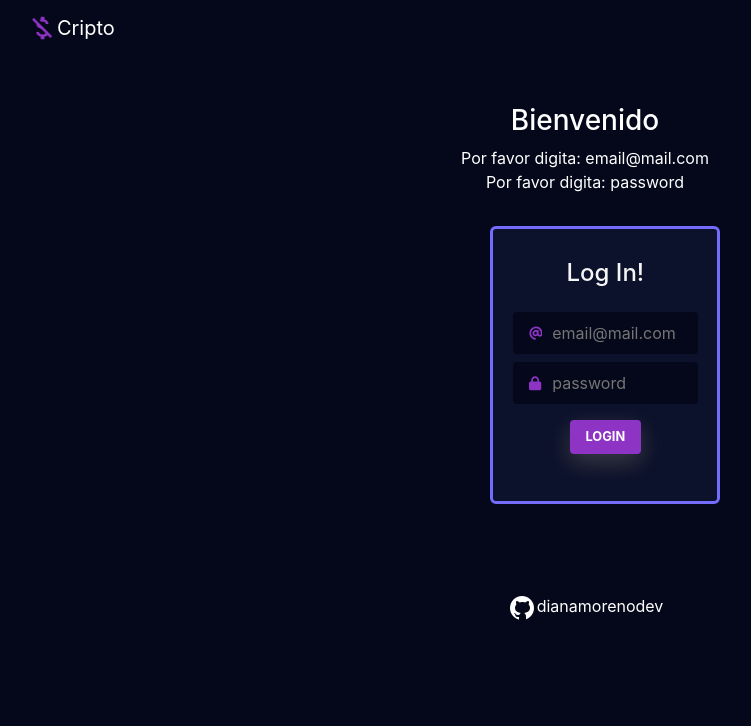
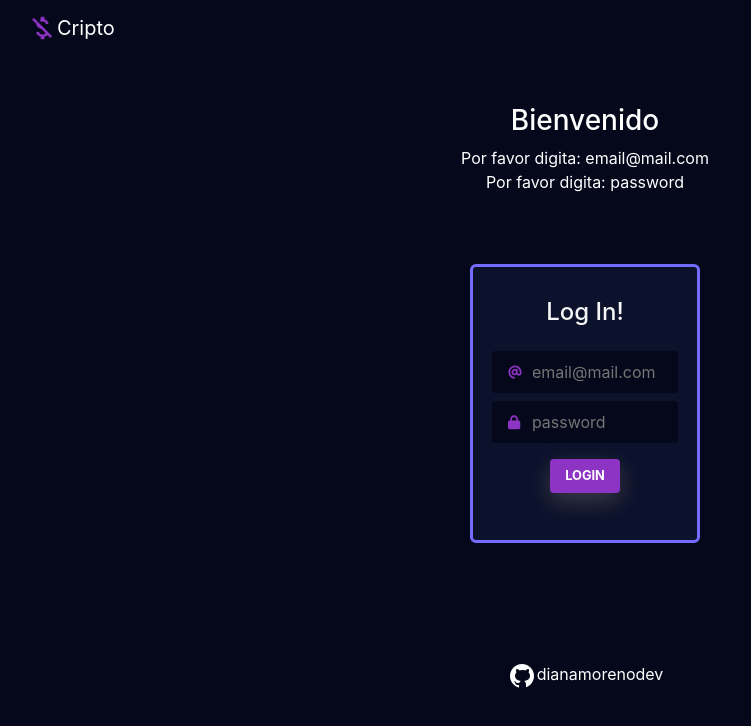
Before and after one commit to dianamorenodev/cripto, a React (Create React App) app: page / in a window 1280 px wide. Shown: the top 726 px of the page, without its empty margins (55-806 px from the left). Built offline with nearby package versions, Linux system fonts and the light colour scheme.

Commit message:
finish project :D

```diff
--- a/src/App.css
+++ b/src/App.css
@@ -15,6 +15,9 @@
   margin-top: 2rem;
   max-width: 100vh;
   text-align: center;
+  display: flex;
+  justify-content: center;
+  align-items: center;
 }
 
 /*Inputs*/
--- a/src/components/footer.js
+++ b/src/components/footer.jsx
@@ -4,7 +4,7 @@ import icon from '../img/icon.png'
 
 const Footer = () => {
   return (
-    <Container fluids className='footer'>
+    <Container fluid className='footer'>
       <Row>
         <Col>
           <img src={icon} />
--- a/src/components/login.js
+++ /dev/null
@@ -1,70 +0,0 @@
-import React from 'react';
-import { Container, Row, Col } from 'react-bootstrap';
-import { useNavigate } from 'react-router-dom'
-
-const Login = (props) => {
-  const navigate = useNavigate();
-
-  const submitHandler = e => {
-    e.preventDefault()
-
-    const email = e.target.email.value;
-    const password = e.target.password.value;
-
-    const regexEmail = /^(([^<>()[\].,;:\s@"]+(\.[^<>()[\].,;:\s@"]+)*)|(".+"))@(([^<>()[\].,;:\s@"]+\.)+[^<>()[\].,;:\s@"]{2,})$/i;
-
-
-
-    if (email === '' || password === '') {
-      alert("Los campos  no pueden estar vacíos")
-      return;
-    }
-
-    if (email !== '' && !regexEmail.test(email)) {
-      alert("Debes escribir una dirección de correo electrónico válida")
-      return;
-    }
-
-    if (email !== 'email@mail.com' || password !== 'password') {
-      alert("Credenciales inválidas")
-      return;
-    } else {
-      props.addToken(true)
-      navigate('/cripto')
-    }
-
-  }
-  return (
-    <Container fluid>
-      <Row className="justify-content-md-center">
-        <div className='instructionTxt'>
-          <h3>Bienvenido</h3>
-          <span>Por favor digita: email@mail.com</span><br />
-          <span>Por favor digita: password</span>
-        </div>
-        <Col xs lg="2" className='justify-content-center'>
-          <section className='loginCard'>
-            <div className="card">
-              <h4 className="title">Log In!</h4>
-              <form onSubmit={submitHandler}>
-                <div className="field">
-                  <svg className="input-icon" viewBox="0 0 500 500" xmlns="http://www.w3.org/2000/svg">
-                    <path d="M207.8 20.73c-93.45 18.32-168.7 93.66-187 187.1c-27.64 140.9 68.65 266.2 199.1 285.1c19.01 2.888 36.17-12.26 36.17-31.49l.0001-.6631c0-15.74-11.44-28.88-26.84-31.24c-84.35-12.98-149.2-86.13-149.2-174.2c0-102.9 88.61-185.5 193.4-175.4c91.54 8.869 158.6 91.25 158.6 183.2l0 16.16c0 22.09-17.94 40.05-40 40.05s-40.01-17.96-40.01-40.05v-120.1c0-8.847-7.161-16.02-16.01-16.02l-31.98 .0036c-7.299 0-13.2 4.992-15.12 11.68c-24.85-12.15-54.24-16.38-86.06-5.106c-38.75 13.73-68.12 48.91-73.72 89.64c-9.483 69.01 43.81 128 110.9 128c26.44 0 50.43-9.544 69.59-24.88c24 31.3 65.23 48.69 109.4 37.49C465.2 369.3 496 324.1 495.1 277.2V256.3C495.1 107.1 361.2-9.332 207.8 20.73zM239.1 304.3c-26.47 0-48-21.56-48-48.05s21.53-48.05 48-48.05s48 21.56 48 48.05S266.5 304.3 239.1 304.3z"></path></svg>
-                  <input autocomplete="off" id="logemail" placeholder="email@mail.com" class="input-field" name="email" type="email" />
-                </div>
-                <div className="field">
-                  <svg className="input-icon" viewBox="0 0 500 500" xmlns="http://www.w3.org/2000/svg">
-                    <path d="M80 192V144C80 64.47 144.5 0 224 0C303.5 0 368 64.47 368 144V192H384C419.3 192 448 220.7 448 256V448C448 483.3 419.3 512 384 512H64C28.65 512 0 483.3 0 448V256C0 220.7 28.65 192 64 192H80zM144 192H304V144C304 99.82 268.2 64 224 64C179.8 64 144 99.82 144 144V192z"></path></svg>
-                  <input autocomplete="off" id="logpass" placeholder="password" class="input-field" name="password" type="password" />
-                </div>
-                <button className="btn" type="submit">Login</button>
-              </form>
-            </div>
-          </section>
-        </Col>
-      </Row>
-    </Container>
-  );
-}
-
-export default Login;
--- /dev/null
+++ b/src/components/login.jsx
@@ -0,0 +1,68 @@
+import React from 'react';
+import { Container, Row } from 'react-bootstrap';
+import { useNavigate } from 'react-router-dom'
+
+const Login = (props) => {
+  const navigate = useNavigate();
+
+  const submitHandler = e => {
+    e.preventDefault()
+
+    const email = e.target.email.value;
+    const password = e.target.password.value;
+
+    const regexEmail = /^(([^<>()[\].,;:\s@"]+(\.[^<>()[\].,;:\s@"]+)*)|(".+"))@(([^<>()[\].,;:\s@"]+\.)+[^<>()[\].,;:\s@"]{2,})$/i;
+
+
+
+    if (email === '' || password === '') {
+      alert("Los campos  no pueden estar vacíos")
+      return;
+    }
+
+    if (email !== '' && !regexEmail.test(email)) {
+      alert("Debes escribir una dirección de correo electrónico válida")
+      return;
+    }
+
+    if (email !== 'email@mail.com' || password !== 'password') {
+      alert("Credenciales inválidas")
+      return;
+    } else {
+      props.addToken(true)
+      navigate('/cripto')
+    }
+
+  }
+  return (
+    <Container fluid>
+      <Row className="justify-content-center mx-auto">
+        <div className='instructionTxt'>
+          <h3>Bienvenido</h3>
+          <span>Por favor digita: email@mail.com</span><br />
+          <span>Por favor digita: password</span>
+        </div>
+        <section className='loginCard'>
+          <div className="card">
+            <h4 className="title">Log In!</h4>
+            <form onSubmit={submitHandler}>
+              <div className="field">
+                <svg className="input-icon" viewBox="0 0 500 500" xmlns="http://www.w3.org/2000/svg">
+                  <path d="M207.8 20.73c-93.45 18.32-168.7 93.66-187 187.1c-27.64 140.9 68.65 266.2 199.1 285.1c19.01 2.888 36.17-12.26 36.17-31.49l.0001-.6631c0-15.74-11.44-28.88-26.84-31.24c-84.35-12.98-149.2-86.13-149.2-174.2c0-102.9 88.61-185.5 193.4-175.4c91.54 8.869 158.6 91.25 158.6 183.2l0 16.16c0 22.09-17.94 40.05-40 40.05s-40.01-17.96-40.01-40.05v-120.1c0-8.847-7.161-16.02-16.01-16.02l-31.98 .0036c-7.299 0-13.2 4.992-15.12 11.68c-24.85-12.15-54.24-16.38-86.06-5.106c-38.75 13.73-68.12 48.91-73.72 89.64c-9.483 69.01 43.81 128 110.9 128c26.44 0 50.43-9.544 69.59-24.88c24 31.3 65.23 48.69 109.4 37.49C465.2 369.3 496 324.1 495.1 277.2V256.3C495.1 107.1 361.2-9.332 207.8 20.73zM239.1 304.3c-26.47 0-48-21.56-48-48.05s21.53-48.05 48-48.05s48 21.56 48 48.05S266.5 304.3 239.1 304.3z"></path></svg>
+                <input autocomplete="off" id="logemail" placeholder="email@mail.com" class="input-field" name="email" type="email" />
+              </div>
+              <div className="field">
+                <svg className="input-icon" viewBox="0 0 500 500" xmlns="http://www.w3.org/2000/svg">
+                  <path d="M80 192V144C80 64.47 144.5 0 224 0C303.5 0 368 64.47 368 144V192H384C419.3 192 448 220.7 448 256V448C448 483.3 419.3 512 384 512H64C28.65 512 0 483.3 0 448V256C0 220.7 28.65 192 64 192H80zM144 192H304V144C304 99.82 268.2 64 224 64C179.8 64 144 99.82 144 144V192z"></path></svg>
+                <input autocomplete="off" id="logpass" placeholder="password" class="input-field" name="password" type="password" />
+              </div>
+              <button className="btn" type="submit">Login</button>
+            </form>
+          </div>
+        </section>
+      </Row>
+    </Container>
+  );
+}
+
+export default Login;
```
Also changed, not shown: src/App.js (+4 -4 lines), src/components/cripto.jsx (renamed from src/components/cripto.js), src/components/menu.jsx (renamed from src/components/menu.js).
